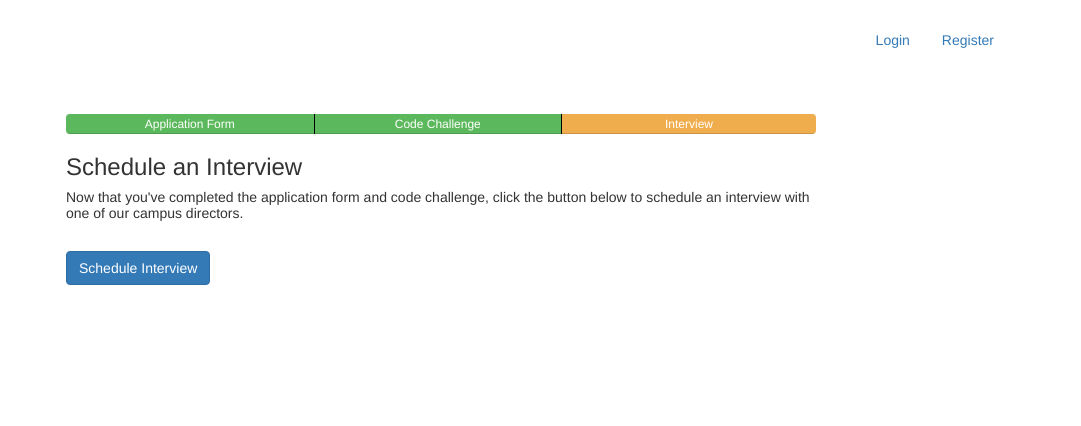
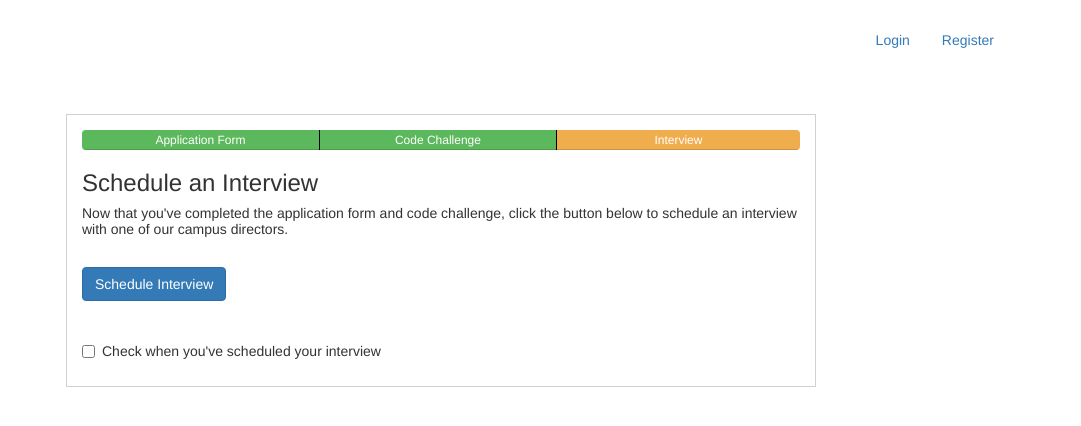
Before and after one commit to csdaniel17/DC-student-application, a plain HTML site: page frontend/index.html at #/schedule in a window 1280 px wide. Shown: the full height of the page, 199-1280 px from the left. Drawn offline with Linux system fonts and the light colour scheme.

Commit message:
add checkbox on schedule page

```diff
--- a/frontend/html/schedule.html
+++ b/frontend/html/schedule.html
@@ -1,3 +1,4 @@
+<form method="post">
   <div class="progress">
     <div class="progress-bar progress-bar-success" role="progressbar" style="width: 33%">Application Form</div>
     <div class="progress-bar progress-bar-success" role="progressbar" style="border-left: 1px solid black; width: 33%">Code Challenge</div>
@@ -12,6 +13,15 @@
     Schedule Interview
   </button>
 
+  <div class="checkbox">
+    <label>
+      <input type="checkbox" name="interviewScheduled" value="" ng-model="interviewScheduled" ng-change="interviewScheduled()">Check when you've scheduled your interview
+    </label>
+  </div>
+</form>
+
+
+
 <!-- Modal -->
 <div class="modal fade" id="myModal" tabindex="-1" role="dialog" aria-labelledby="myModalLabel">
   <div class="modal-dialog" role="document">
@@ -20,7 +30,7 @@
         <button type="button" class="close" data-dismiss="modal" aria-label="Close"><span aria-hidden="true">&times;</span></button>
       </div>
       <div class="modal-body">
-        <iframe src="https://calendly.com/digitalcrafts" class="calendly-iframe" frameBorder="0"></iframe>
+        <iframe src="https://calendly.com/digitalcrafts" class="calendly-iframe" frameborder="0"></iframe>
       </div>
     </div>
   </div>
```
Lines whose indentation alone changed are shown as unchanged.
